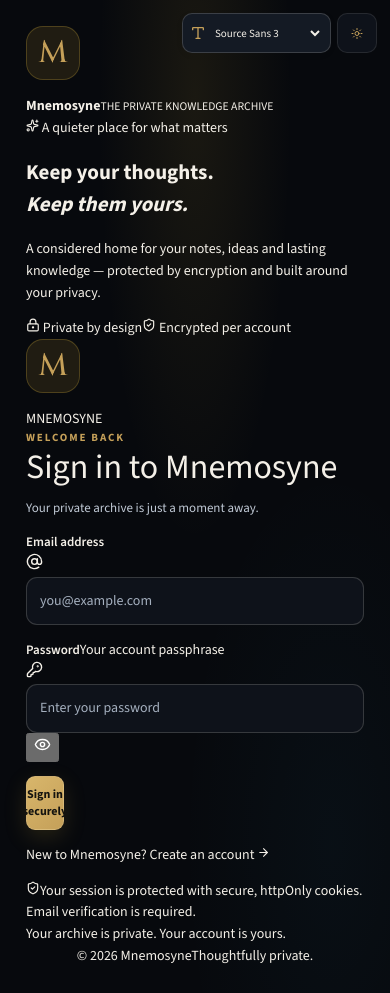
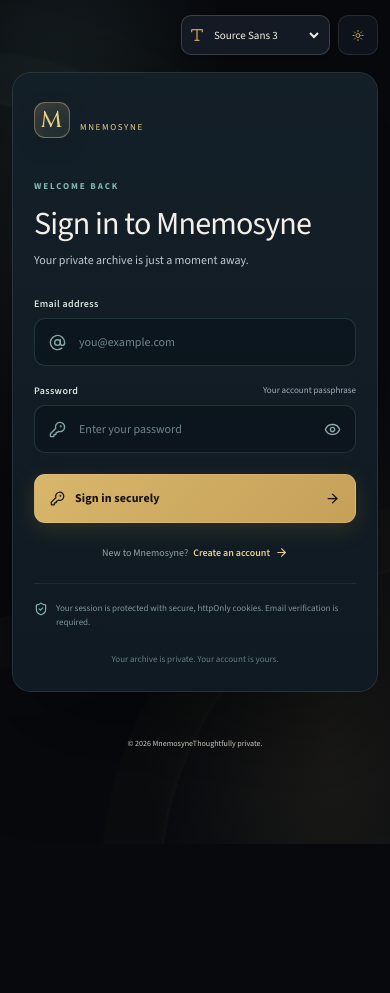
Before and after one commit to amirmalik798/mnemosyne, a Next.js app: page /login in a window 390 px wide. After the commit the page ends 844 px from the top, so only its background shows below. Built offline with nearby package versions, Linux system fonts and the light colour scheme; a web font is replaced by a local one.

Commit message:
Style premium responsive authentication screens

```diff
--- a/src/app/globals.css
+++ b/src/app/globals.css
@@ -1929,3 +1929,97 @@ html[data-theme="light"] .category-combobox-empty {
     justify-content: space-between;
   }
 }
+
+
+/* Mnemosyne authentication experience */
+.auth-page{
+  min-height:100svh;position:relative;isolation:isolate;overflow:hidden;
+  display:grid;place-items:center;padding:72px 28px 52px;
+  background:radial-gradient(ellipse at 16% 18%,rgba(130,184,176,.13),transparent 37%),
+    radial-gradient(ellipse at 85% 88%,rgba(203,180,126,.10),transparent 40%),var(--bg);
+}
+.auth-backdrop{position:absolute;z-index:-1;pointer-events:none;border-radius:50%;filter:blur(1px)}
+.auth-backdrop-one{width:520px;height:520px;left:-290px;top:12%;border:1px solid rgba(130,184,176,.12);box-shadow:0 0 0 50px rgba(130,184,176,.018),0 0 0 100px rgba(130,184,176,.012)}
+.auth-backdrop-two{width:660px;height:660px;right:-430px;bottom:-370px;border:1px solid rgba(203,180,126,.11);box-shadow:0 0 0 60px rgba(203,180,126,.018)}
+.auth-display-controls{position:absolute;right:28px;top:22px;display:flex;align-items:center;gap:8px;z-index:3}
+.auth-layout{width:min(100%,1040px);min-height:650px;display:grid;grid-template-columns:minmax(0,1.02fr) minmax(410px,.98fr);border:1px solid rgba(221,235,231,.13);border-radius:26px;overflow:hidden;background:rgba(16,26,34,.83);box-shadow:0 35px 110px rgba(0,0,0,.44),inset 0 1px rgba(255,255,255,.035);backdrop-filter:blur(22px)}
+.auth-layout-register{min-height:790px;grid-template-columns:minmax(0,.94fr) minmax(470px,1.06fr)}
+.auth-story{position:relative;isolation:isolate;overflow:hidden;padding:42px 46px;display:flex;flex-direction:column;justify-content:space-between;background:linear-gradient(145deg,rgba(28,49,58,.96),rgba(13,27,36,.98) 62%,rgba(16,28,34,.98));border-right:1px solid rgba(221,235,231,.09)}
+.auth-story:before{content:"";position:absolute;inset:0;z-index:-1;opacity:.42;background-image:linear-gradient(rgba(183,211,203,.045) 1px,transparent 1px),linear-gradient(90deg,rgba(183,211,203,.045) 1px,transparent 1px);background-size:44px 44px;mask-image:linear-gradient(180deg,#000,transparent 85%)}
+.auth-story-brand{display:flex;align-items:center;gap:12px;width:max-content}
+.auth-story-brand strong{display:block;font-family:Georgia,'Times New Roman',serif;font-size:22px;font-weight:400;letter-spacing:.01em}
+.auth-story-brand small{display:block;margin-top:4px;color:#91A8A9;font-size:8px;letter-spacing:.2em}
+.auth-mark{width:43px;height:43px;flex:none;border:1px solid rgba(203,180,126,.48);border-radius:14px;display:grid;place-items:center;color:var(--gold-bright);font-family:Georgia,'Times New Roman',serif;font-size:27px;background:linear-gradient(145deg,rgba(203,180,126,.19),rgba(130,184,176,.06));box-shadow:inset 0 0 18px rgba(203,180,126,.07),0 8px 25px rgba(0,0,0,.12)}
+.auth-story-copy{position:relative;z-index:1;margin:75px 0 100px;max-width:430px}
+.auth-story-kicker{display:inline-flex;align-items:center;gap:8px;color:var(--gold-bright);font-size:10px;letter-spacing:.08em}
+.auth-story-copy h2{margin:22px 0 17px;font-family:Georgia,'Times New Roman',serif;font-weight:400;font-size:clamp(42px,5vw,65px);letter-spacing:-.045em;line-height:1.04}
+.auth-story-copy h2 em{color:#C9B98F;font-weight:400}
+.auth-story-copy p{max-width:360px;margin:0;color:#A5B7B8;font-size:13px;line-height:1.9}
+.auth-story-footer{display:flex;flex-wrap:wrap;gap:18px;color:#9DB2B1;font-size:10px}
+.auth-story-footer span{display:flex;align-items:center;gap:7px}
+.auth-story-footer svg{color:var(--gold)}
+.auth-orbit{position:absolute;z-index:-1;pointer-events:none;border:1px solid rgba(203,180,126,.15);border-radius:50%;right:-190px;top:31%;width:430px;height:430px;box-shadow:0 0 0 34px rgba(203,180,126,.025),0 0 0 70px rgba(130,184,176,.025),inset 0 0 70px rgba(130,184,176,.035)}
+.auth-orbit-small{right:-95px;top:42%;width:240px;height:240px;border-color:rgba(130,184,176,.2);box-shadow:0 0 0 20px rgba(130,184,176,.025),inset 0 0 45px rgba(203,180,126,.04)}
+.auth-panel{padding:48px clamp(34px,5vw,64px) 28px;display:flex;flex-direction:column;justify-content:center;min-width:0;background:linear-gradient(180deg,rgba(20,32,41,.93),rgba(16,26,34,.93))}
+.auth-panel-heading{margin-bottom:30px}
+.auth-panel .eyebrow{font-size:9px;color:var(--teal);letter-spacing:.21em}
+.auth-title{font-family:Georgia,'Times New Roman',serif;font-size:clamp(32px,3.2vw,40px);line-height:1.12;font-weight:400;letter-spacing:-.025em;margin:12px 0 0}
+.auth-caption{font-size:12px;color:var(--muted);margin:10px 0 0;line-height:1.65}
+.auth-mobile-brand{display:none}
+.auth-form{display:flex;flex-direction:column;gap:17px}
+.auth-field-group{display:flex;flex-direction:column;gap:7px;min-width:0}
+.form-label{display:block;color:#D7E1DE;font-size:10px;font-weight:600;letter-spacing:.035em}
+.auth-label-row{display:flex;align-items:center;justify-content:space-between;gap:10px}
+.auth-label-caption{font-size:9px;color:var(--dim)}
+.auth-input-wrap{position:relative;display:flex;align-items:center}
+.auth-input-wrap .auth-field{height:48px;width:100%;padding:0 42px 0 44px;border-radius:11px;background:rgba(8,18,25,.55);border:1px solid rgba(130,184,176,.19);color:var(--text);font-size:12px;transition:border-color .18s,box-shadow .18s,background .18s}
+.auth-input-wrap .auth-field::placeholder{color:#71858A}
+.auth-input-wrap .auth-field:hover{border-color:rgba(130,184,176,.34)}
+.auth-input-wrap .auth-field:focus{border-color:rgba(130,184,176,.72);background:rgba(8,18,25,.78);box-shadow:0 0 0 3px rgba(130,184,176,.11);outline:none}
+.auth-input-icon{position:absolute;left:15px;color:#86A9A6;pointer-events:none;z-index:1}
+.auth-password-toggle{position:absolute;right:7px;width:34px;height:34px;border:0;border-radius:8px;background:transparent;color:#8EA5A5;display:grid;place-items:center}
+.auth-password-toggle:hover{color:var(--gold-bright);background:rgba(255,255,255,.05)}
+.auth-input-wrap.has-error .auth-field{border-color:rgba(227,143,145,.72);box-shadow:0 0 0 3px rgba(227,143,145,.08)}
+.auth-field-error{display:flex;align-items:center;gap:5px;color:#E79A9D;font-size:10px;line-height:1.4}
+.auth-field-error:empty{display:none}
+.auth-field-error svg{flex:none}
+.form-hint{font-size:9px;color:#8DA2A3;line-height:1.6}
+.auth-password-checks{display:grid;grid-template-columns:1fr 1fr;gap:7px 10px;margin-top:1px}
+.auth-password-checks span{display:flex;align-items:center;gap:5px;color:#71878A;font-size:9px;transition:color .15s}
+.auth-password-checks span svg{color:#60777B;flex:none}
+.auth-password-checks span.is-valid{color:#8DC4A9}
+.auth-password-checks span.is-valid svg{color:#8DC4A9}
+.auth-submit{width:100%;height:49px;margin-top:4px;border-radius:11px;gap:10px;font-size:12px;letter-spacing:.01em}
+.auth-submit svg:last-child{margin-left:auto}
+.auth-submit:disabled{opacity:.72;cursor:wait;transform:none}
+.auth-switch{display:flex;align-items:center;justify-content:center;gap:5px;margin:22px 0 0;color:#93A5A6;font-size:10px}
+.auth-switch a{display:inline-flex;align-items:center;gap:5px;color:var(--gold-bright);font-weight:600}
+.auth-switch a:hover{color:#fff}
+.auth-security-note{display:flex;align-items:flex-start;justify-content:center;gap:8px;margin-top:22px;padding-top:17px;border-top:1px solid rgba(221,235,231,.08);color:#7F9698;font-size:9px;line-height:1.6}
+.auth-security-note svg{color:var(--teal);flex:none;margin-top:1px}
+.auth-legal{margin-top:24px;text-align:center;color:#667D82;font-size:9px}
+.auth-resend{width:100%;height:44px;justify-content:center;border-radius:10px}
+.auth-page .operation-status{border-radius:10px}
+@media(max-width:850px){
+  .auth-page{padding:78px 18px 54px}
+  .auth-layout,.auth-layout-register{width:min(100%,560px);min-height:0;grid-template-columns:1fr}
+  .auth-story{display:none}
+  .auth-panel{padding:42px clamp(25px,7vw,52px) 30px}
+  .auth-mobile-brand{display:flex;align-items:center;gap:10px;margin-bottom:34px;color:var(--gold-bright);font-size:9px;letter-spacing:.18em}
+  .auth-mobile-brand .auth-mark{width:36px;height:36px;font-size:23px;border-radius:11px}
+  .auth-panel-heading{margin-bottom:25px}
+  .auth-page-bottom{left:18px;right:18px}
+}
+@media(max-width:480px){
+  .auth-page{padding:72px 12px 48px;place-items:start center}
+  .auth-display-controls{top:15px;right:12px}
+  .auth-layout,.auth-layout-register{border-radius:19px}
+  .auth-panel{padding:29px 21px 24px}
+  .auth-mobile-brand{margin-bottom:27px}
+  .auth-title{font-size:32px}
+  .auth-password-checks{grid-template-columns:1fr 1fr;gap:8px 6px}
+  .auth-page-bottom{bottom:13px;font-size:8px}
+}
+@media(prefers-reduced-motion:reduce){
+  .auth-input-wrap .auth-field,.auth-password-toggle{transition:none}
+}
```
